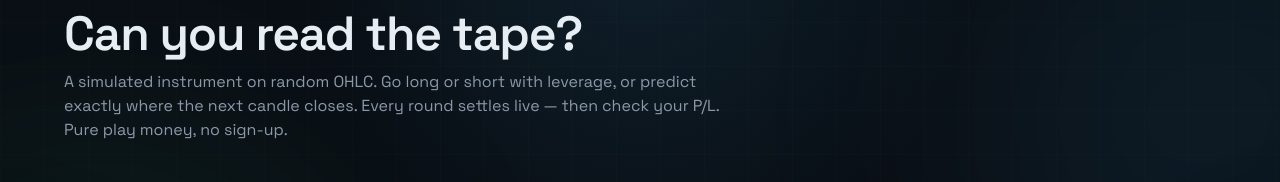
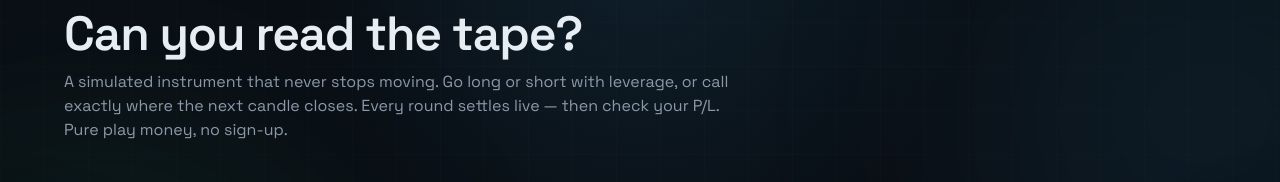
Before and after one commit to souvik150/portfolio-website-v2, a Next.js app: page /play in a window 1280 px wide. Shown: the part 154-336 px from the top of the page. Built offline with nearby package versions, Linux system fonts and the light colour scheme.

Commit message:
content: reword /play intro (drop 'random OHLC')

```diff
--- a/app/play/page.tsx
+++ b/app/play/page.tsx
@@ -45,9 +45,9 @@ export default function PlayPage() {
             Can you read the tape?
           </h1>
           <p className="mt-3 max-w-2xl text-muted">
-            A simulated instrument on random OHLC. Go long or short with leverage, or predict
-            exactly where the next candle closes. Every round settles live — then check your P/L.
-            Pure play money, no sign-up.
+            A simulated instrument that never stops moving. Go long or short with leverage, or
+            call exactly where the next candle closes. Every round settles live — then check your
+            P/L. Pure play money, no sign-up.
           </p>
         </div>
 
```
